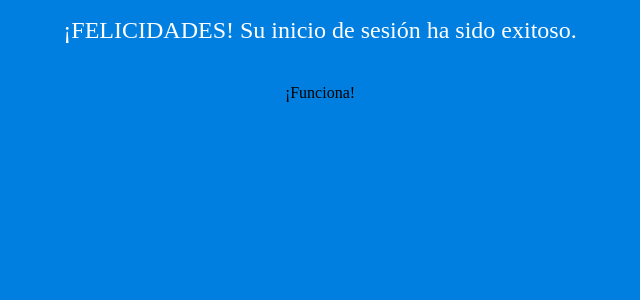
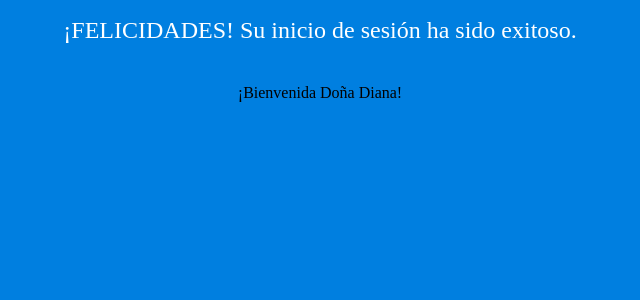
Before and after one commit to Jhon1006/softgi01, a Flask app: page /inicio in a window 1280 px wide. Shown: the part 375-675 px from the top of the page, without its empty margins (320-960 px from the left). Run offline with Flask 3, Linux system fonts and the light colour scheme; the visitor is signed in with stand-in values (Sample User, id 1).

Commit message:
Saludo personalizado

```diff
--- a/originalSoftgi01/templates/inicioexitoso.html
+++ b/originalSoftgi01/templates/inicioexitoso.html
@@ -8,7 +8,7 @@
 
     <div class="chequeo"></div>
     <p class="verificacion">¡FELICIDADES! Su inicio de sesión ha sido exitoso. </p>
-    <p>¡Funciona!</p>
+    <p>¡Bienvenida Doña Diana!</p>
 
 </body>
 </html>
```
